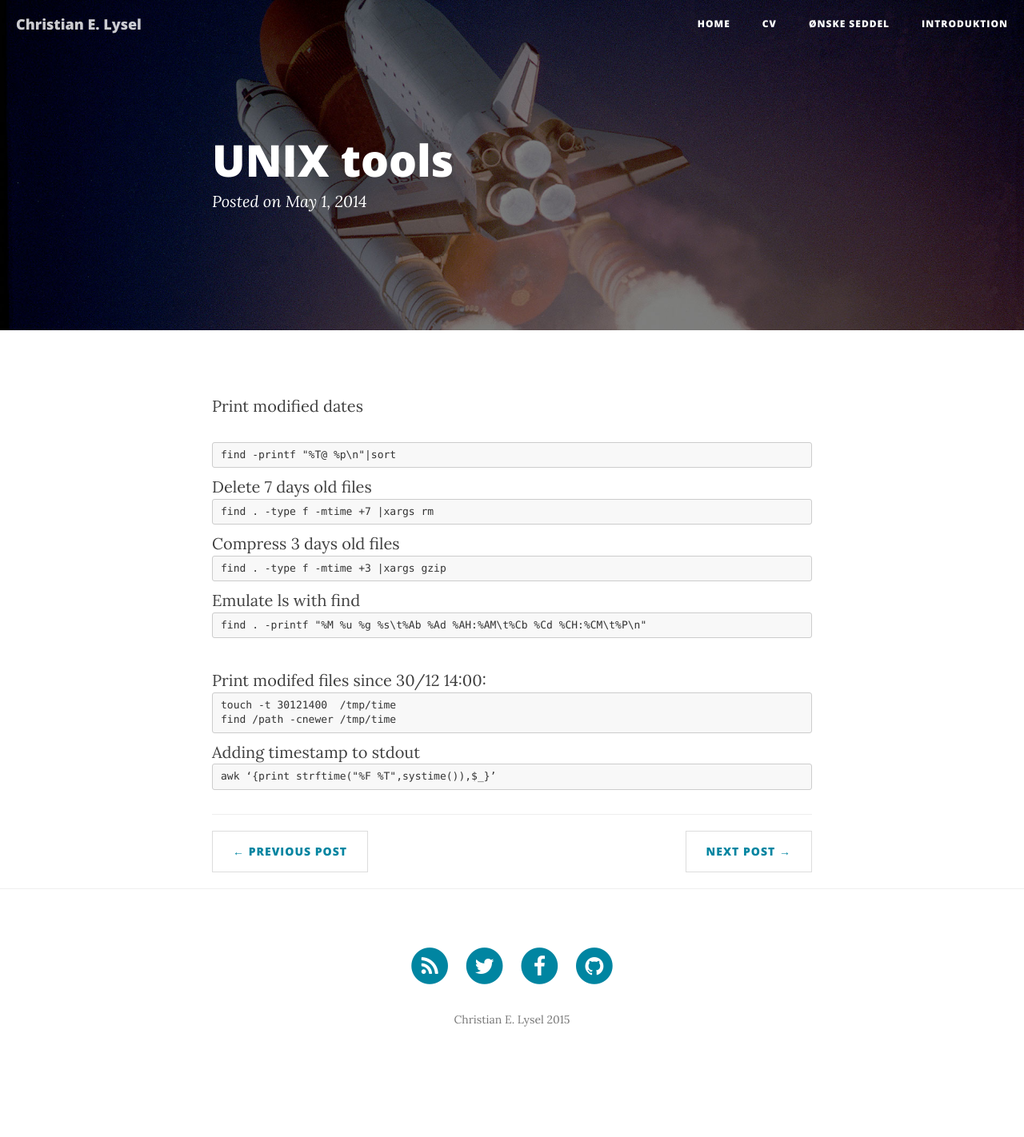
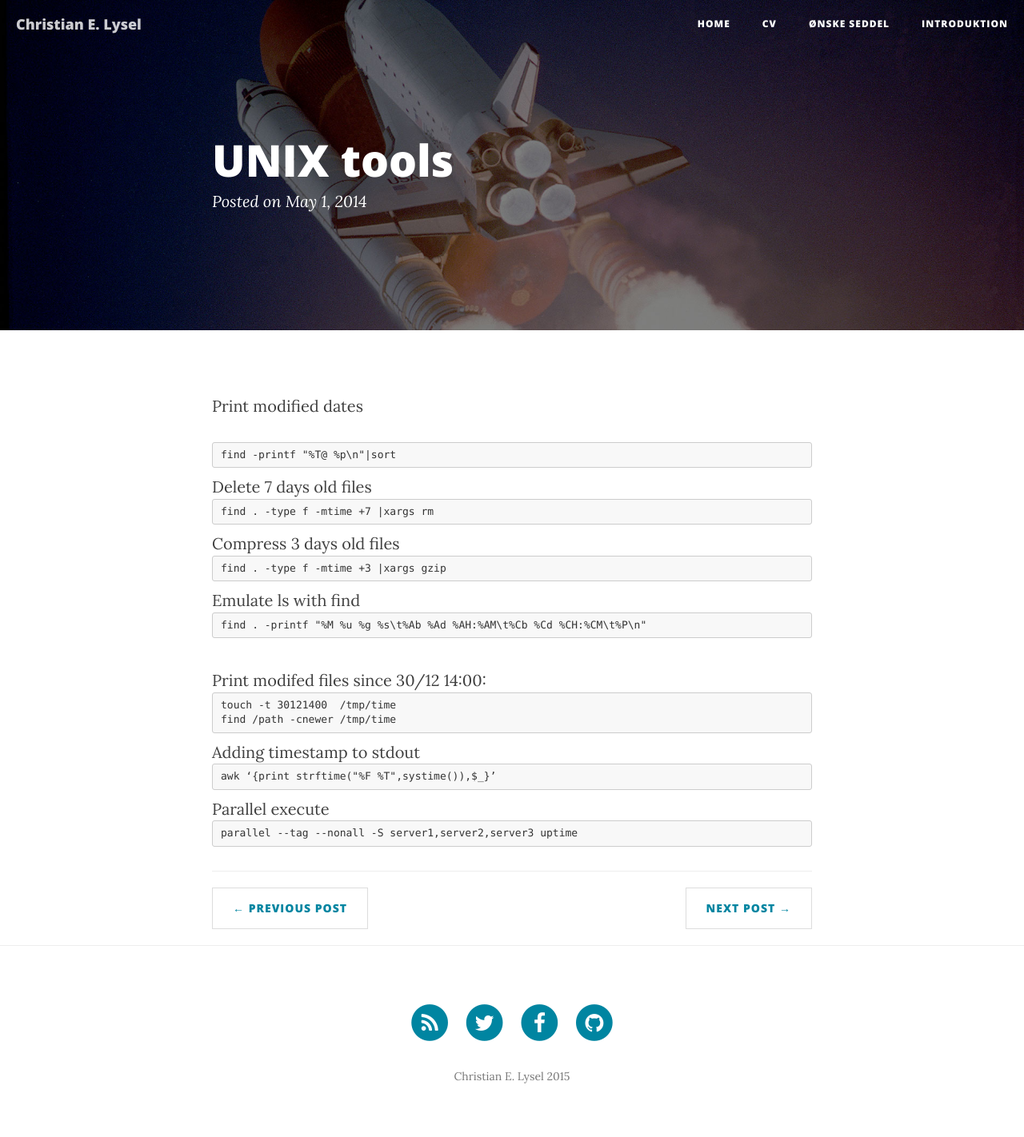
Before and after one commit to clysel/christian.lysel.net, a Jekyll site: the page built from _posts/2014-05-01-unix-tools.markdown, in a window 1280 px wide. Shown: the whole page at 80% size. Built offline with Jekyll 4.4.1, drawn with Linux system fonts in a browser that asks for light colours; nearby versions of some CDN libraries; before the commit the page ends 1351 px from its top, so only the background shows below that.

Commit message:
Update 2014-05-01-unix-tools.markdown

```diff
--- a/_posts/2014-05-01-unix-tools.markdown
+++ b/_posts/2014-05-01-unix-tools.markdown
@@ -11,3 +11,4 @@ Emulate ls with find <pre>find . -printf "%M %u %g %s\t%Ab %Ad %AH:%AM\t%Cb %Cd
 Print modifed files since 30/12 14:00: <pre>touch -t 30121400  /tmp/time
 find /path -cnewer /tmp/time</pre>
 Adding timestamp to stdout <pre>awk &lsquo;{print strftime("%F %T",systime()),$_}&rsquo;</pre>
+Parallel execute <pre>parallel --tag --nonall -S server1,server2,server3 uptime</pre>
```
